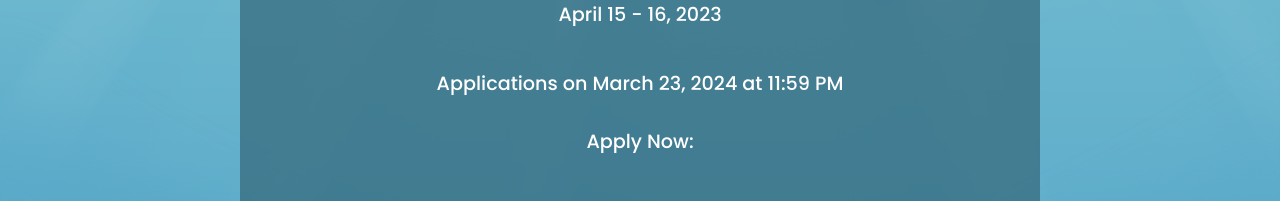
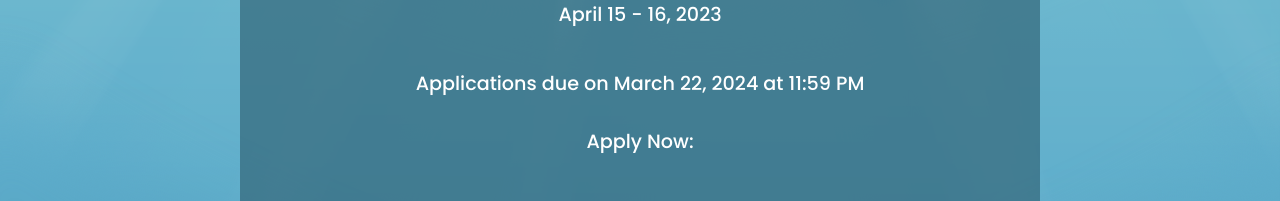
Before and after one commit to rozguo/datathon-atlantis-2024, a React (Create React App) app: page /apply in a window 1280 px wide. Shown: the part 407-608 px from the top of the page. Built offline with nearby package versions, Linux system fonts and the light colour scheme.

Commit message:
fixed typo

```diff
--- a/src/sections/apply-page/apply-page.js
+++ b/src/sections/apply-page/apply-page.js
@@ -18,7 +18,7 @@ const Apply = () => {
           </p>
           <br />
           <p style={{ fontSize: "1.2rem" }}>
-            Applications on March 23, 2024 at 11:59 PM
+            Applications due on March 22, 2024 at 11:59 PM
             <br />
             <br />
             Apply Now:
```
